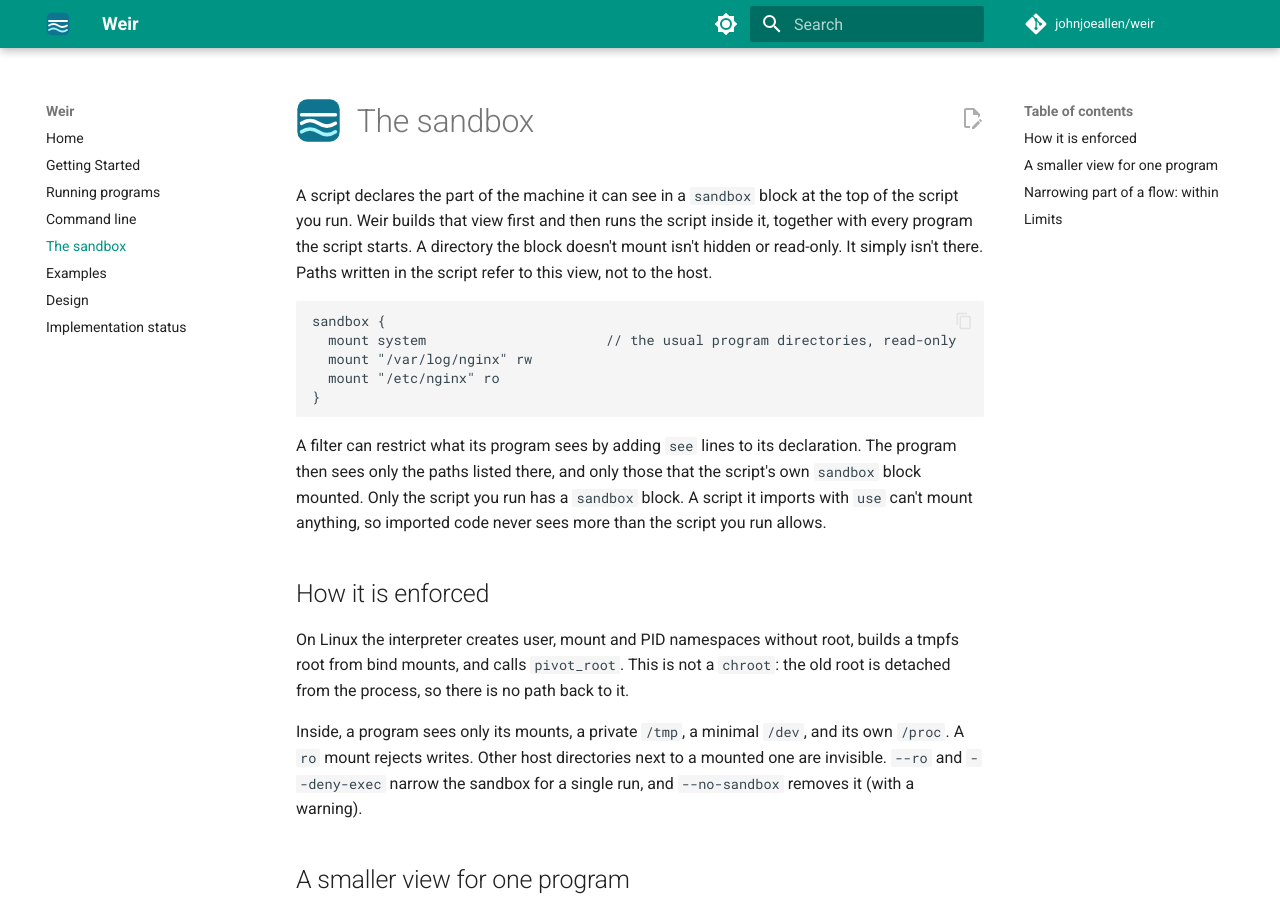
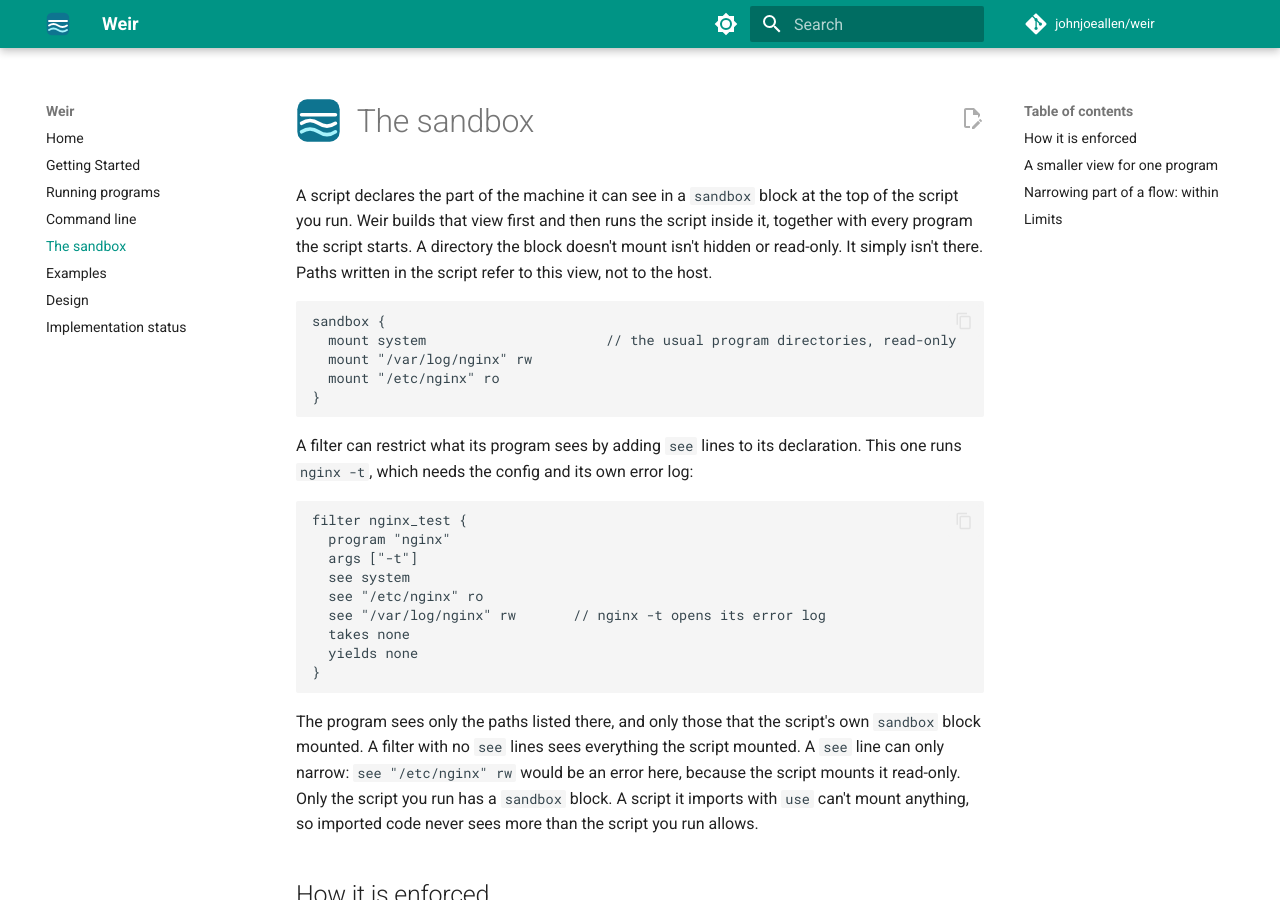
Before and after one commit to johnjoeallen/weir, an MkDocs documentation site: the page built from docs/sandbox.md, in a window 1280 px wide and 900 px high. Built offline with MkDocs 1.6.1 and Material for MkDocs 9.7.7, drawn with Linux system fonts in a browser that asks for light colours; comment, search, counter and statistics services are not loaded; the version menu is left out.

Commit message:
Add a filter example to the sandbox page
Co-Authored-By: Claude Sonnet 5.5 <noreply@anthropic.com>
Claude-Session: https://claude.ai/code/session_01VKvMopMGTz8PfZZ59JgH77

````diff
--- a/Cargo.toml
+++ b/Cargo.toml
@@ -1,6 +1,6 @@
 [package]
 name = "weir"
-version = "0.2.1"
+version = "0.2.2"
 edition = "2021"
 description = "Weir: a small interpreted language for scripts that glue programs together"
 license = "GPL-3.0-only"
--- a/docs/sandbox.md
+++ b/docs/sandbox.md
@@ -15,9 +15,25 @@ sandbox {
 ```
 
 A filter can restrict what its program sees by adding `see` lines to its declaration.
-The program then sees only the paths listed there, and only those that the script's
-own `sandbox` block mounted. Only the script you run has a `sandbox` block. A script
-it imports with `use` can't mount anything, so imported code never sees more than the
+This one runs `nginx -t`, which needs the config and its own error log:
+
+```weir
+filter nginx_test {
+  program "nginx"
+  args ["-t"]
+  see system
+  see "/etc/nginx" ro
+  see "/var/log/nginx" rw       // nginx -t opens its error log
+  takes none
+  yields none
+}
+```
+
+The program sees only the paths listed there, and only those that the script's own
+`sandbox` block mounted. A filter with no `see` lines sees everything the script mounted.
+A `see` line can only narrow: `see "/etc/nginx" rw` would be an error here, because the
+script mounts it read-only. Only the script you run has a `sandbox` block. A script it
+imports with `use` can't mount anything, so imported code never sees more than the
 script you run allows.
 
 ## How it is enforced
````
Also changed, not shown: 1 other file.
